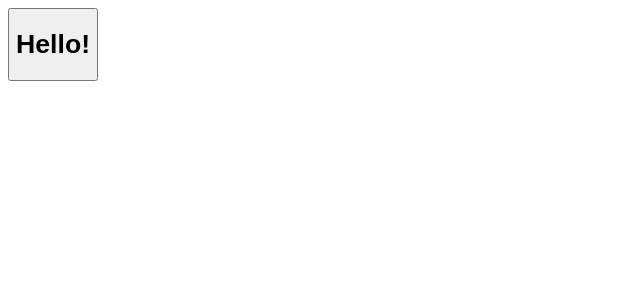
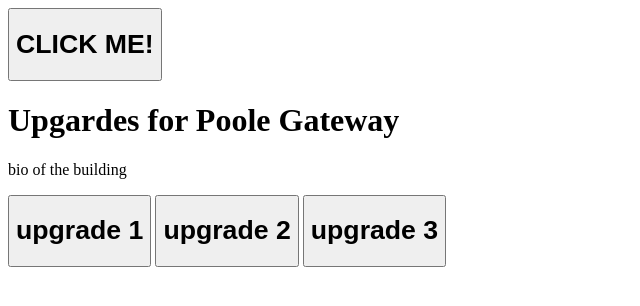
Before and after one commit to B-Turner5/BU-ECOClicker, a Flask app: page / in a window 1280 px wide. Shown: the top 306 px of the page, without its empty margins (0-640 px from the left). Run offline with Flask 3, Linux system fonts and the light colour scheme.

Commit message:
Updated the html page

```diff
--- a/templates/index.html
+++ b/templates/index.html
@@ -10,8 +10,24 @@
 
     <body>
         <button id="clicker">
-            <h1>Hello!</h1>
+            <h1>CLICK ME!</h1>
         </button>
+       <div id="Poole GateWay">
+        <h1>Upgardes for Poole Gateway</h1>
+        <p>bio of the building</p>
+       </div>
+        <div>
+        <button id="CLICK" name="upgrade 1">
+            <h1>upgrade 1</h1>
+        </button>
+        <button id="CLICK" name="upgrade 2">
+            <h1>upgrade 2</h1>
+        </button>
+        <button id="ClICK" name="upgrade 3">
+            <h1>upgrade 3</h1>
+        </button>
+
+       </div>
     </body>
 
     <script src="{{ url_for('static', filename='script/index.js')}}"></script>
```
